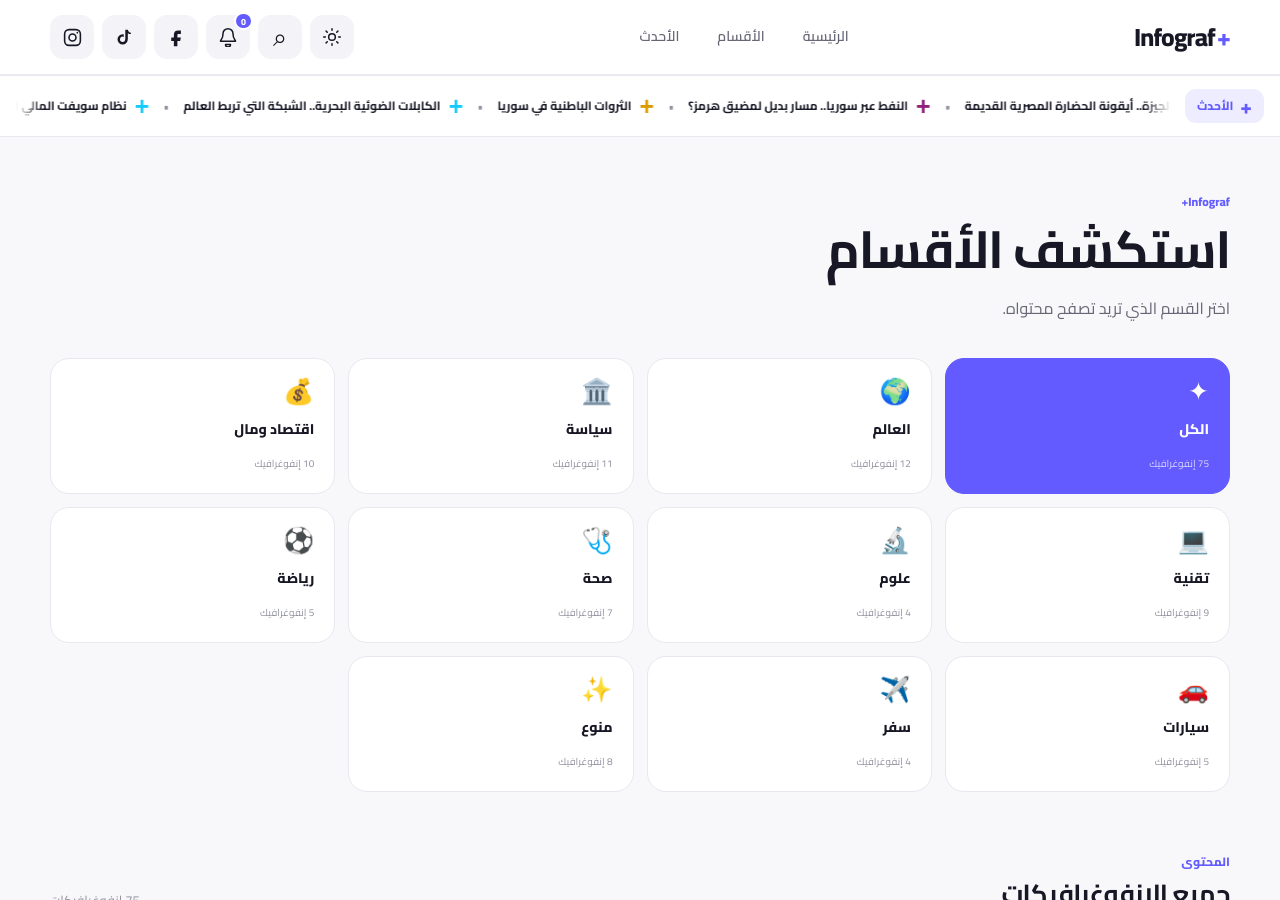
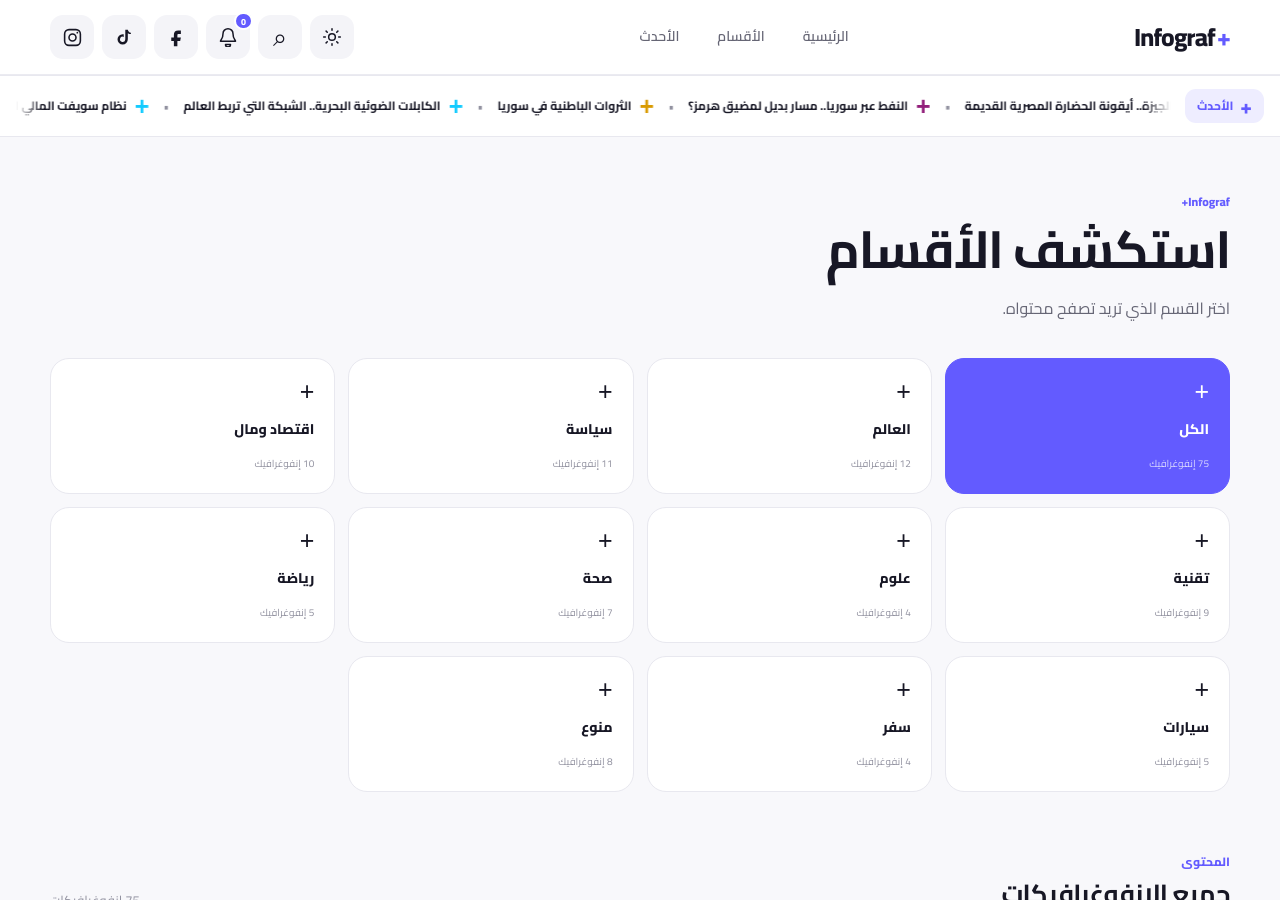
Before and after one commit to dilgash92/infograf-plus, a Jekyll site: the page built from categories.html, in a window 1280 px wide and 900 px high. Built offline with Jekyll 4.4.1, drawn with Linux system fonts in a browser that asks for light colours.

Commit message:
Replace category icons with section-colored plus signs

```diff
--- a/categories.html
+++ b/categories.html
@@ -15,7 +15,7 @@ description: "تصفح جميع أقسام Infograf+"
 
   <section class="all-categories" id="categories-list">
     <button type="button" class="category-card active" data-category="all">
-      <span class="category-card-icon">✦</span>
+      <span class="category-card-icon">+</span>
       <span class="category-card-name">الكل</span>
       <span class="category-card-count">{{ site.posts.size }} إنفوغرافيك</span>
     </button>
@@ -91,14 +91,7 @@ document.addEventListener('DOMContentLoaded', async function () {
   const results = document.getElementById('category-results');
   if (!list) return;
 
-  const icons = {
-    'العالم': '🌍', 'سياسة': '🏛️', 'اقتصاد ومال': '💰', 'تقنية': '💻',
-    'علوم': '🔬', 'صحة': '🩺', 'رياضة': '⚽', 'ترفيه': '🎬', 'سيارات': '🚗',
-    'سفر': '✈️', 'تعليم': '📚', 'تاريخ': '🏺', 'مجتمع': '👥', 'فن وثقافة': '🎨',
-    'طبيعة وبيئة': '🌱', 'منوع': '✨'
-  };
-
-  function normalizeArabic(text) {
+    function normalizeArabic(text) {
     return String(text || '').trim().toLowerCase()
       .replace(/[\u064B-\u065F\u0670]/g, '')
       .replace(/[إأآا]/g, 'ا').replace(/ى/g, 'ي').replace(/ة/g, 'ه').replace(/ـ/g, '');
@@ -155,7 +148,7 @@ document.addEventListener('DOMContentLoaded', async function () {
 
     const all = `
       <button type="button" class="category-card active" data-category="all">
-        <span class="category-card-icon">✦</span>
+        <span class="category-card-icon">+</span>
         <span class="category-card-name">الكل</span>
         <span class="category-card-count">${posts.length} إنفوغرافيك</span>
       </button>`;
@@ -166,7 +159,7 @@ document.addEventListener('DOMContentLoaded', async function () {
       ).length;
       return `
         <button type="button" class="category-card" data-category="${escapeHtml(category)}">
-          <span class="category-card-icon">${icons[category] || '✦'}</span>
+          <span class="category-card-icon">+</span>
           <span class="category-card-name">${escapeHtml(category)}</span>
           <span class="category-card-count">${categoryPosts} إنفوغرافيك</span>
         </button>`;
```
